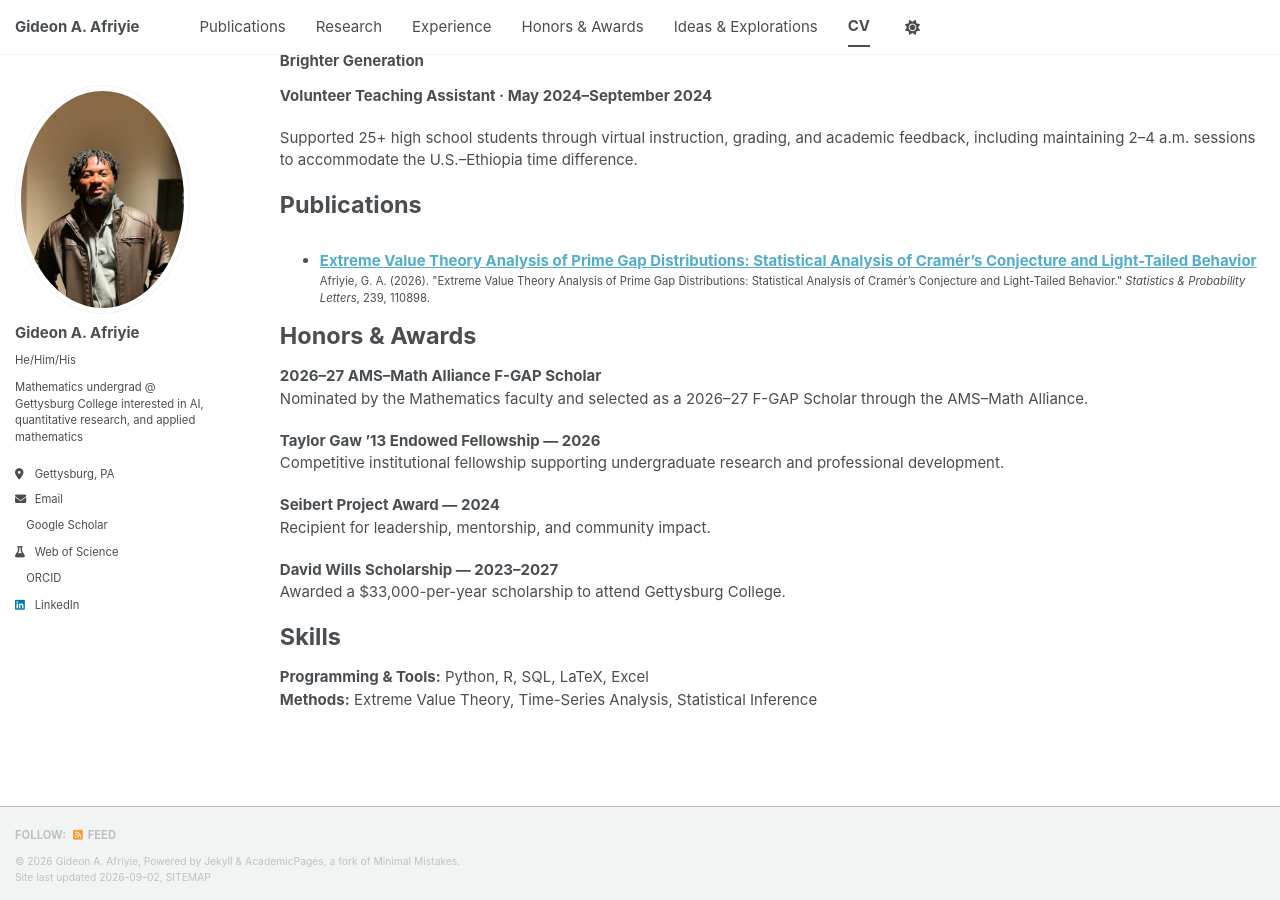
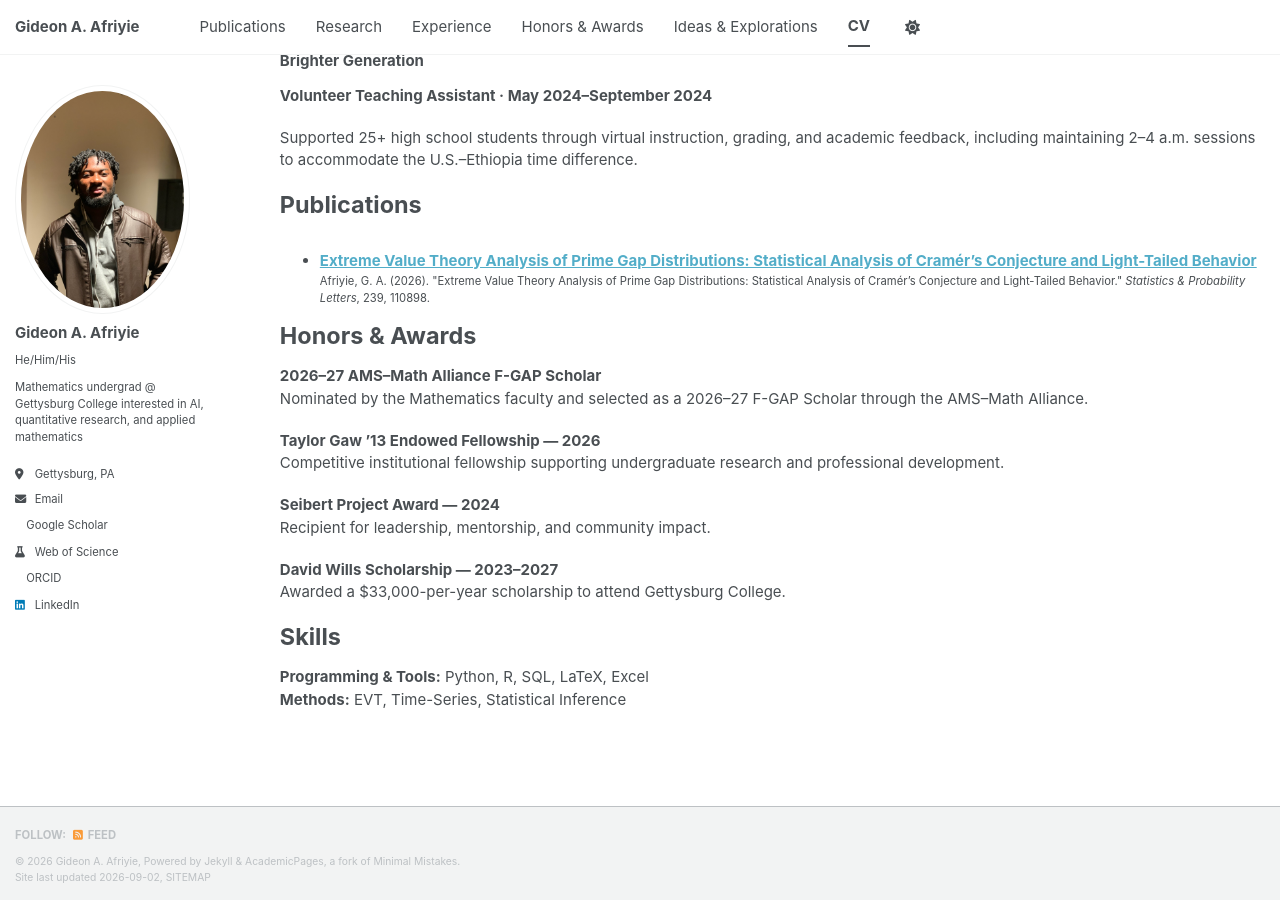
Before and after one commit to GideonAfriyie/academic-website-test, a Jekyll site: the page built from _pages/cv.md, in a window 1280 px wide and 900 px high, scrolled down 898 px. Built offline with Jekyll 4.4.1, drawn with Linux system fonts in a browser that asks for light colours; a style sheet for code colours, icons or effects is not loaded.

Commit message:
Update cv.md

```diff
--- a/_pages/cv.md
+++ b/_pages/cv.md
@@ -68,4 +68,4 @@ Awarded a $33,000-per-year scholarship to attend Gettysburg College.
 Skills
 ======
 **Programming & Tools:** Python, R, SQL, LaTeX, Excel
-**Methods:** Extreme Value Theory, Time-Series Analysis, Statistical Inference
+**Methods:** EVT, Time-Series, Statistical Inference
```
